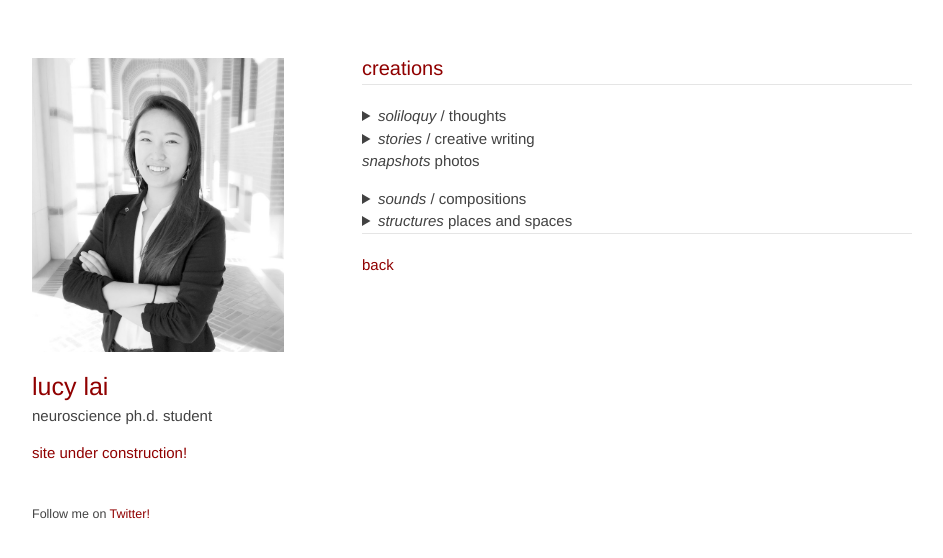
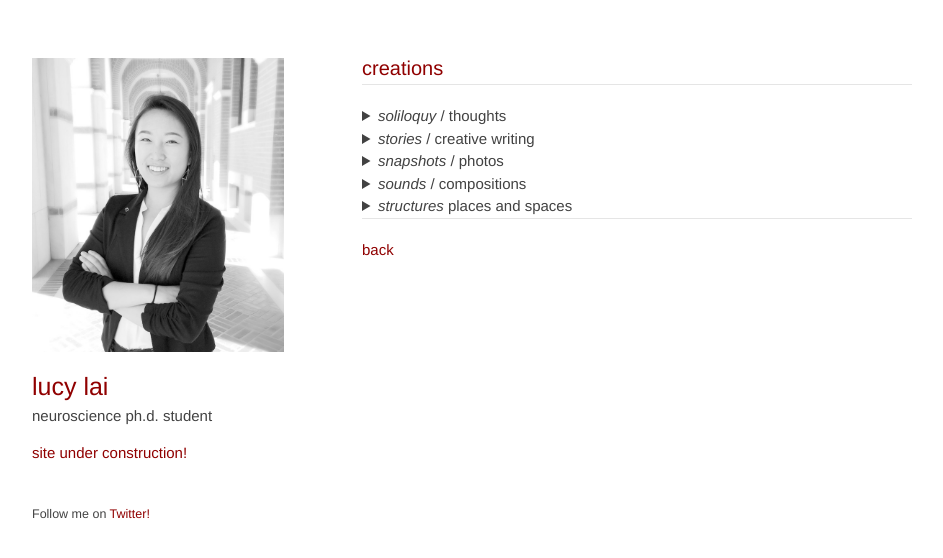
Before and after one commit to lucylai96/lucylai96.github.io, a Jekyll site: the page built from art.md, in a window 1280 px wide. Shown: the top 558 px of the page, without its empty margins (168-1111 px from the left). Built offline with Jekyll 4.4.1, drawn with Linux system fonts in a browser that asks for light colours; our own code applies the rules of GitHub Pages for plain Markdown files.

Commit message:
Update art.md

```diff
--- a/art.md
+++ b/art.md
@@ -5,16 +5,30 @@
 <details>
 <summary> <i> soliloquy </i> / thoughts </summary>
 <br>
-blog
+- sdasdas
+- asdasda
+- asdasd
+
 </details>
 
 <details>
 <summary> <i> stories </i> / creative writing </summary>
 <br>
+- sdasdas
+- asdasda
+- asdasd
 
 </details>
 
-_snapshots_ photos
+<details>
+<summary> <i> snapshots </i> / photos </summary>
+<br>
+- sdasdas
+- asdasda
+- asdasd
+
+</details>
+
 
 <details>
 <summary> <i> sounds </i> / compositions </summary>
@@ -25,7 +39,6 @@
 in another life, i composed music. here is an EP i wrote in high school:
 
 <iframe width="100%" height="350" scrolling="no" frameborder="no" allow="autoplay" src="https://w.soundcloud.com/player/?url=https%3A//api.soundcloud.com/playlists/39690369&color=%23000000&auto_play=false&hide_related=false&show_comments=true&show_user=true&show_reposts=false&show_teaser=true"></iframe><div style="font-size: 10px; color: #cccccc;line-break: anywhere;word-break: normal;overflow: hidden;white-space: nowrap;text-overflow: ellipsis; font-family: Interstate,Lucida Grande,Lucida Sans Unicode,Lucida Sans,Garuda,Verdana,Tahoma,sans-serif;font-weight: 100;"><a href="https://soundcloud.com/lucy_lai" title="Lucy Lai" target="_blank" style="color: #cccccc; text-decoration: none;">Lucy Lai</a> · <a href="https://soundcloud.com/lucy_lai/sets/reflections" title="Reflections" target="_blank" style="color: #cccccc; text-decoration: none;">Reflections</a></div>
-
 
 
 the idea for this track was actually an accident
```
